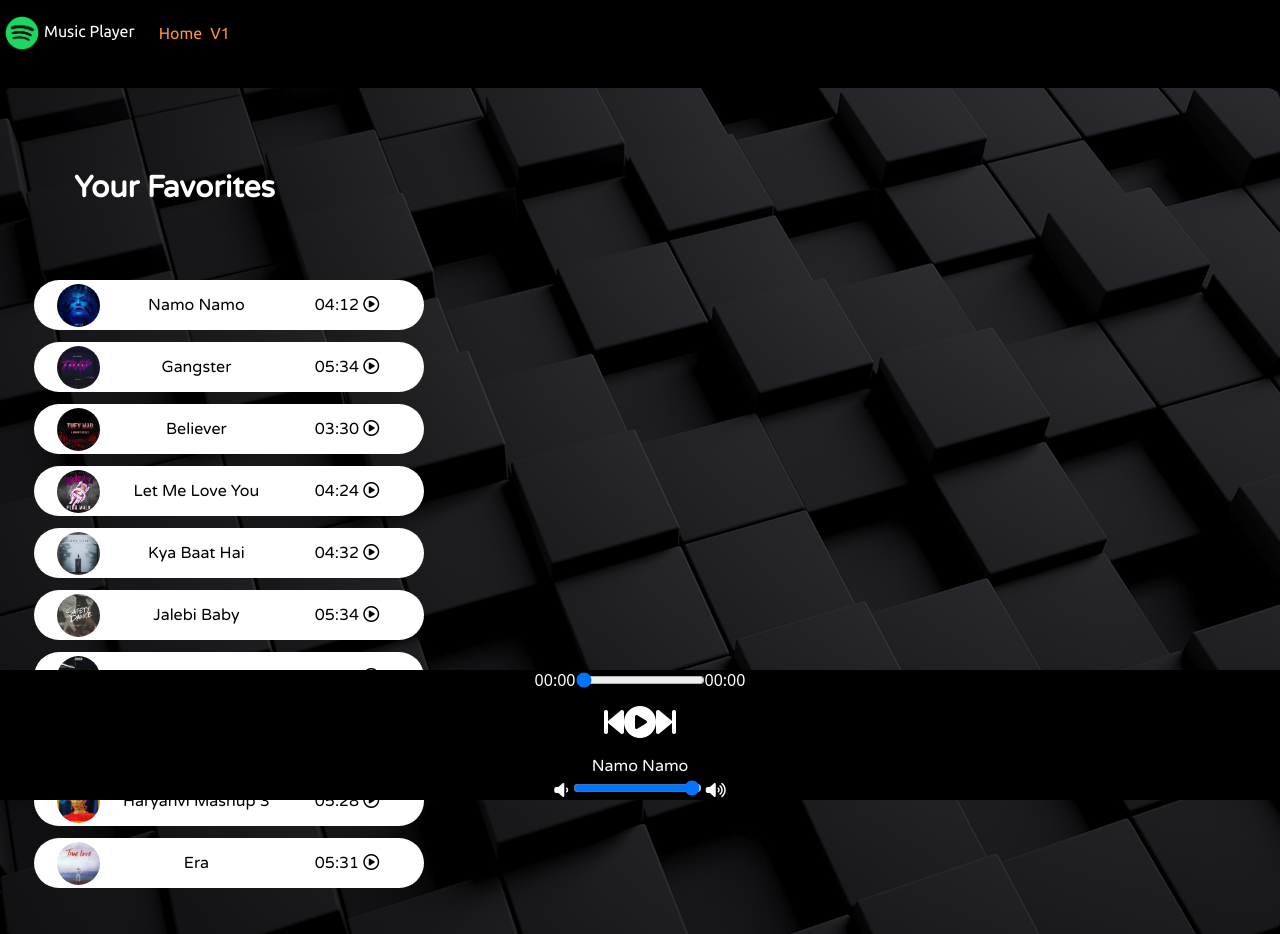
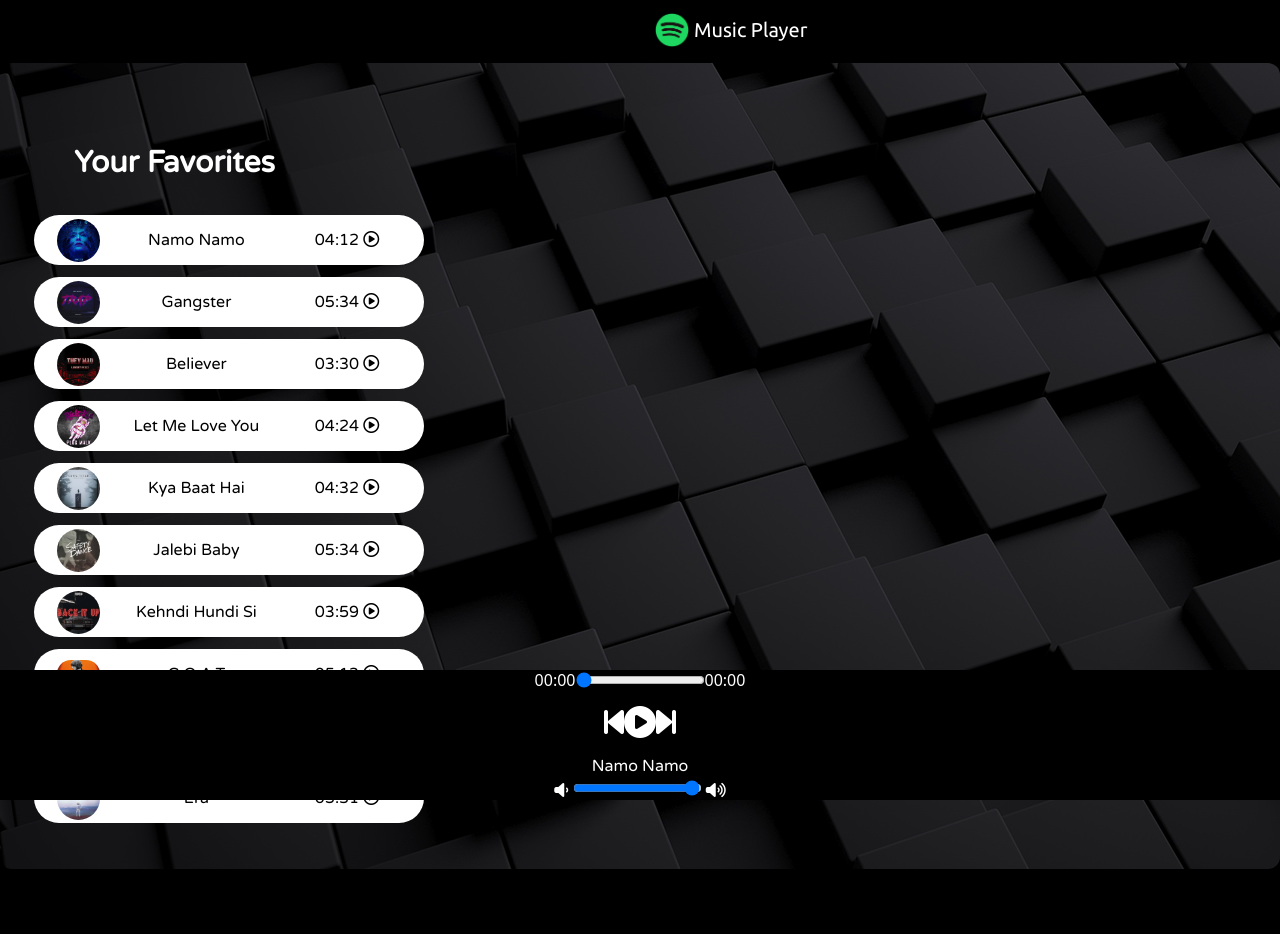
Before and after one commit to Harsh1t-coder/Music-Player, a website: page index.html in a window 1280 px wide. Drawn offline with nearby package versions, Linux system fonts and the light colour scheme.

Commit message:
updated v1

```diff
--- a/index.html
+++ b/index.html
@@ -9,18 +9,17 @@
     <script src="https://cdn.tailwindcss.com"></script>
 </head>
 <body>
-    <nav>
-        <ul class="flex items-center list-none h-[65px] bg-black text-white">
-            <li class="flex"><img class="w-[44px] pl-1 pr-1" src="/assets/img/logo.png" alt="spotify"><span class="pt-1">Music Player</span></li>
-            <li class="text-orange-400 hover:text-white pl-6"><a href="">Home</a></li>
-            <li class="text-orange-400 hover:text-white pl-2"><a href="">V1</a></li>
+    <nav class=>
+        <ul class="flex pl-[650px] items-center list-none h-[40px] bg-black text-white">
+            <li class="flex"><img class="w-[44px] text-xl pt-5  pl-1 pr-1" src="/assets/img/logo.png" alt="spotify">
+            <li class="pt-5 text-xl hover:text-orange-400">Music Player</span></li>
 
         </ul>
     </nav>
 
     <div class="container">
         <div class="songList">
-            <h1 class="text-3xl font-black ml-10 mt-12">Your Favorites</h1>
+            <h1 class="text-3xl font-black ml-10 mt-12 hover:text-orange-400">Your Favorites</h1>
             <div class="songItemContainer">
 
                 <div class="songItem">
@@ -90,7 +89,7 @@
         <div class="songBanner"></div>
     </div>
 
-    <div class="bottom mb-0">
+    <div class="bottom">
         <div class="slider_container flex ">
             <div class="current-time">00:00</div>
             <input type="range" min="1" max="100" value="0" class="seek_slider" onchange="seekTo()">
--- a/style.css
+++ b/style.css
@@ -64,7 +64,7 @@ nav ul li {
 }
 
 .songItemContainer {
-    margin-top: 74px;
+    margin-top: 34px;
 }
 
 .songItem {
@@ -79,6 +79,9 @@ nav ul li {
     border-radius: 34px;
 }
 
+.songItem:hover {
+    background-color: antiquewhite;
+}
 .songItem img {
     width: 43px;
     margin: 0 23px;
```
Also changed, not shown: assets/img/123.png (deleted), assets/img/1234.png (deleted), assets/img/bg.png.
